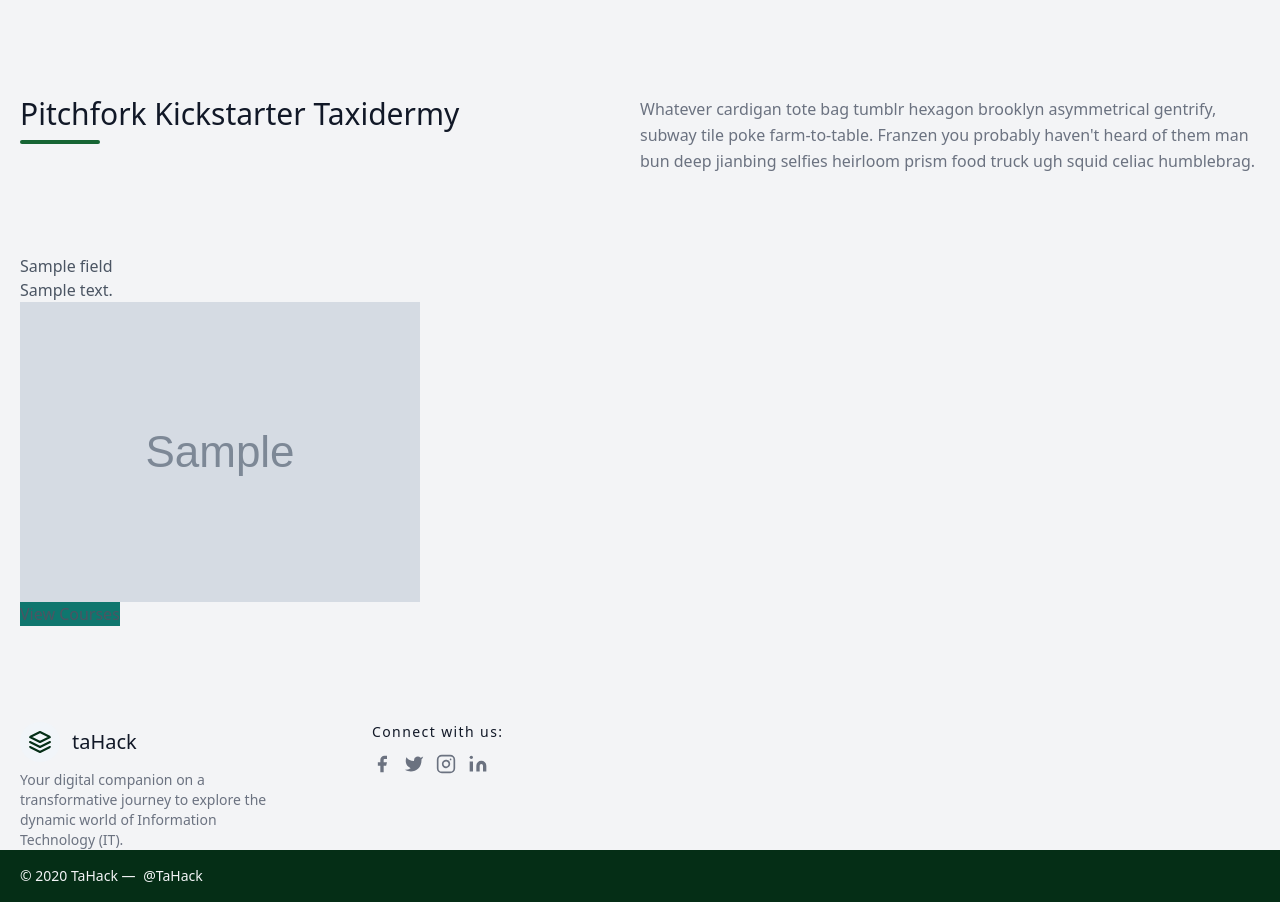
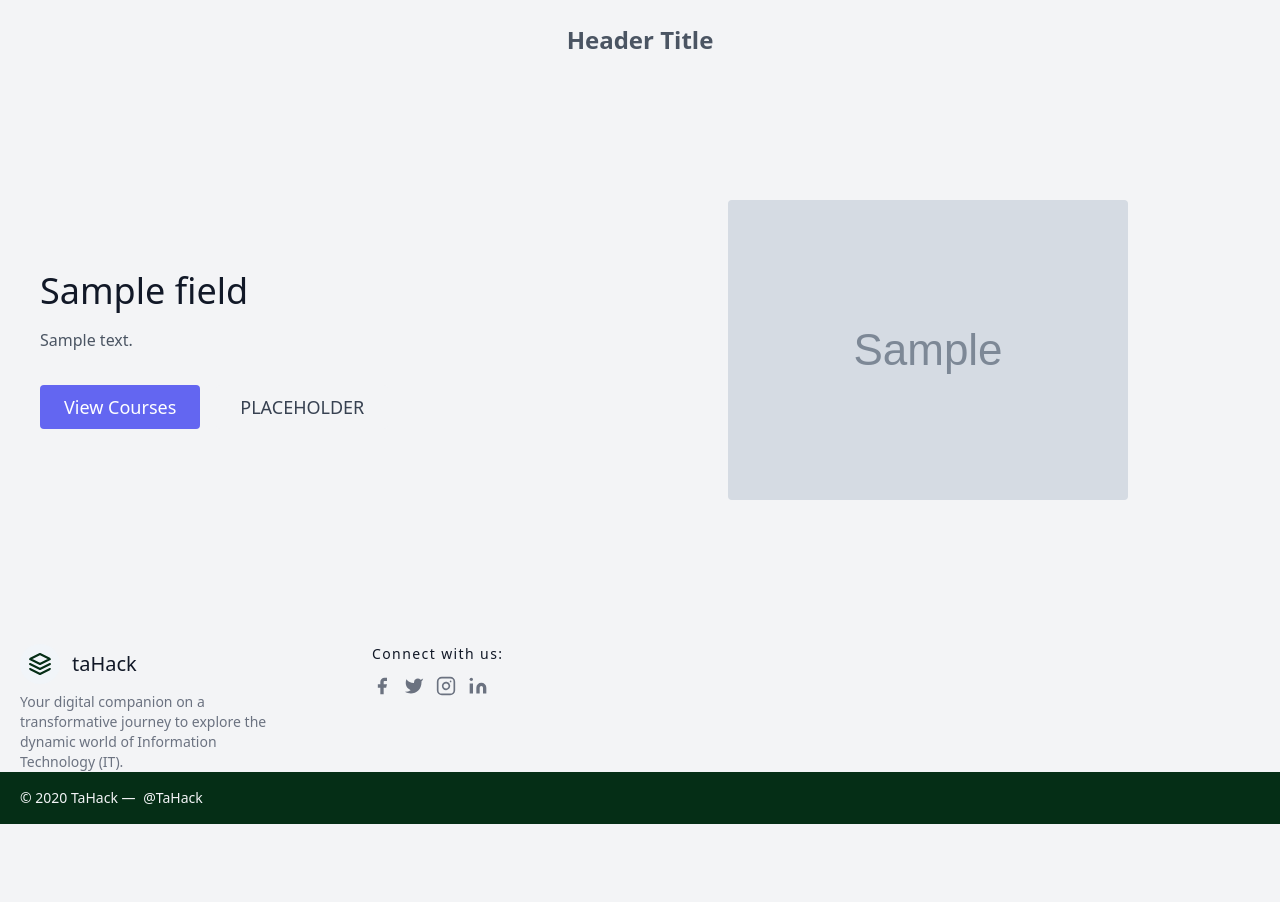
Before and after one commit to mjvdelacruz1/finalTaHack, a Django app: template templates/fields.html in a window 1280 px wide. Shown: the part 80-982 px from the top of the page. After the commit the page ends 904 px from the top, so only its background shows below. Run offline with Django 4.2, Linux system fonts and the light colour scheme; the template is opened without the code that fills it: most values are stand-ins (such as "Sample title", 1, 10 or a date in 2020); grey boxes marked "Sample" are stand-in pictures; some libraries are stand-ins or nearby versions.

Commit message:
can now navigate: field -> course -> lessons && fields front end pre-design started

```diff
--- a/paths/urls.py
+++ b/paths/urls.py
@@ -11,6 +11,8 @@ urlpatterns = [
 
     path('courses/<int:course_id>/feedback/', views.show_feedback, name='show_feedback'),
 
+    path('course/<int:course_id>/', views.course_detail, name='course_detail'), #new this is for lessons
+
     # path('create/', views.field_create, name="create_field"), #new
     # path('created/', views.field_created, name='field_created'), #new
 
--- a/templates/fields.html
+++ b/templates/fields.html
@@ -3,27 +3,27 @@
 {% block content %}
 
 <section class="text-gray-600 body-font">
-  <div class="container px-5 py-24 mx-auto">
-      <div class="flex flex-wrap w-full mb-20">
-          <div class="lg:w-1/2 w-full mb-6 lg:mb-0">
-              <h1 class="sm:text-3xl text-2xl font-medium title-font mb-2 text-gray-900">Pitchfork Kickstarter Taxidermy</h1>
-              <div class="h-1 w-20 bg-green-800 rounded"></div>
-          </div>
-          <p class="lg:w-1/2 w-full leading-relaxed text-gray-500">Whatever cardigan tote bag tumblr hexagon brooklyn asymmetrical gentrify, subway tile poke farm-to-table. Franzen you probably haven't heard of them man bun deep jianbing selfies heirloom prism food truck ugh squid celiac humblebrag.</p>
-      </div>
-      <div class="field-list">
-          {% for field in fields %}
-              <div class="field-card">
-                  <h2>{{ field.FieldTitle }}</h2>
-                  <p>{{ field.FieldDescription }}</p>
-                  <img src="{{ field.image.url }}" alt="{{ field.FieldTitle }} Image">
-                  <!-- Add a button/link to direct the user to the courses for this field -->
-                  <button class="bg-teal-700">
-                    <a href="{% url 'paths:show_courses' field.id %}">View Courses</a>
-                  </button>
-              </div>
-          {% endfor %}
-      </div>
+  <div class="container mx-auto flex justify-center items-center h-full">
+    <h1 class="text-2xl font-semibold pt-6">Header Title</h1>
+  </div>
+  <div class="container px-5 py-12 mx-auto">
+  <div class="field-list">
+     {% for field in fields %}
+     <div class="container mx-auto flex px-5 py-24 md:flex-row flex-col items-center">
+        <div class="lg:flex-grow md:w-1/2 lg:pr-24 md:pr-16 flex flex-col md:items-start md:text-left mb-16 md:mb-0 items-center text-center">
+           <h1 class="title-font sm:text-4xl text-3xl mb-4 font-medium text-gray-900">{{ field.FieldTitle }}
+           </h1>
+           <p class="mb-8 leading-relaxed">{{ field.FieldDescription }}</p>
+           <div class="flex justify-center">
+              <button class="inline-flex text-white bg-indigo-500 border-0 py-2 px-6 focus:outline-none hover:bg-indigo-600 rounded text-lg"><a href="{% url 'paths:show_courses' field.id %}">View Courses</a></button>
+              <button class="ml-4 inline-flex text-gray-700 bg-gray-100 border-0 py-2 px-6 focus:outline-none hover:bg-gray-200 rounded text-lg">PLACEHOLDER</button>
+           </div>
+        </div>
+        <div class="lg:max-w-lg lg:w-full md:w-1/2 w-5/6">
+           <img class="object-cover object-center rounded"  alt="{{ field.FieldTitle }} Image" src="{{ field.image.url }}">
+        </div>
+     </div>
+     {% endfor %}
   </div>
 </section>
 
--- a/templates/show_courses.html
+++ b/templates/show_courses.html
@@ -9,7 +9,8 @@
         <div class="field-list">
             {% for course in courses %}
                 <div class="field-card">
-                    <h2>{{ course.title }}</h2>
+                    <a href="{% url 'paths:course_detail' course.id %}" class="sm:text-3xl text-2xl font-medium title-font mb-2 text-gray-900 hover:underline">{{ course.title }}
+                    </a>
                     <p>{{ course.description }}</p>
                     <p>Author: {{ course.Author }}</p>
                     <p>Duration: {{ course.Duration }}</p>
```
Also changed, not shown: paths/views.py (+11 -2 lines), templates/field_create.html (deleted, +0 -10 lines), templates/field_created.html (deleted, +0 -11 lines), templates/lessons.html (added, +22 -0 lines), templates/test.html (added, +21 -0 lines), db.sqlite3, paths/migrations/0004_lessonmodel_link_alter_feedbackmodel_rating.py (added), static/src/output.css.
